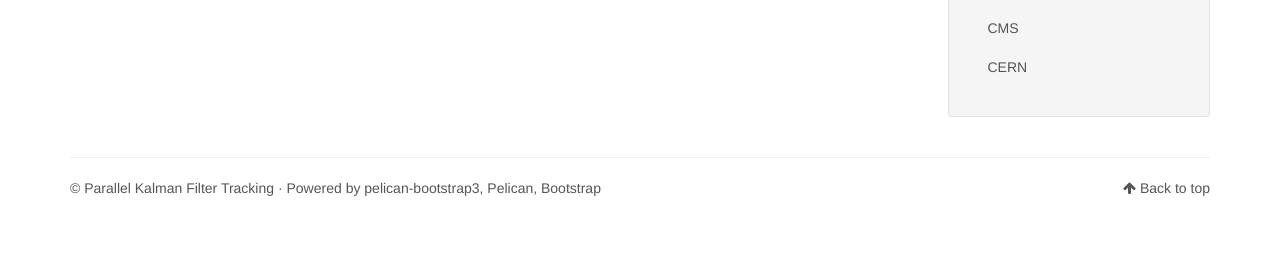
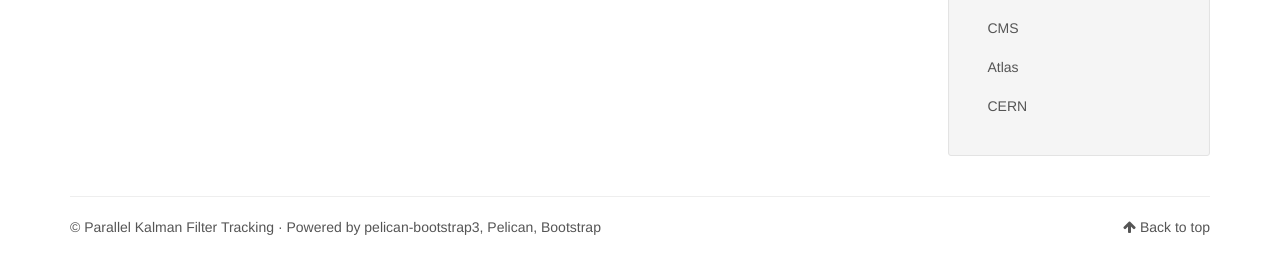
Before and after one commit to trackreco/trackreco.github.io, a plain HTML site: page archives.html in a window 1280 px wide. Shown: the part 141-414 px from the top of the page. Drawn offline with nearby package versions, Linux system fonts and the light colour scheme; some packages are replaced by stand-ins of ours.

Commit message:
Travis build 34 pushed to Github Pages

```diff
--- a/archives.html
+++ b/archives.html
@@ -256,6 +256,11 @@ Parallel Kalman Filter Tracking            </a>
             </a>
         </li>
         <li class="list-group-item">
+            <a href="http://home.cern/about/experiments/atlas" target="_blank">
+                Atlas
+            </a>
+        </li>
+        <li class="list-group-item">
             <a href="http://cern.ch" target="_blank">
                 CERN
             </a>
```
Also changed, not shown: authors.html (+5 -0 lines), categories.html (+5 -0 lines), drafts/Hello World.html (+5 -0 lines), index.html (+5 -0 lines), pages/documents.html.html (+5 -0 lines), pages/team.html.html (+5 -0 lines), search.html (+5 -0 lines).
